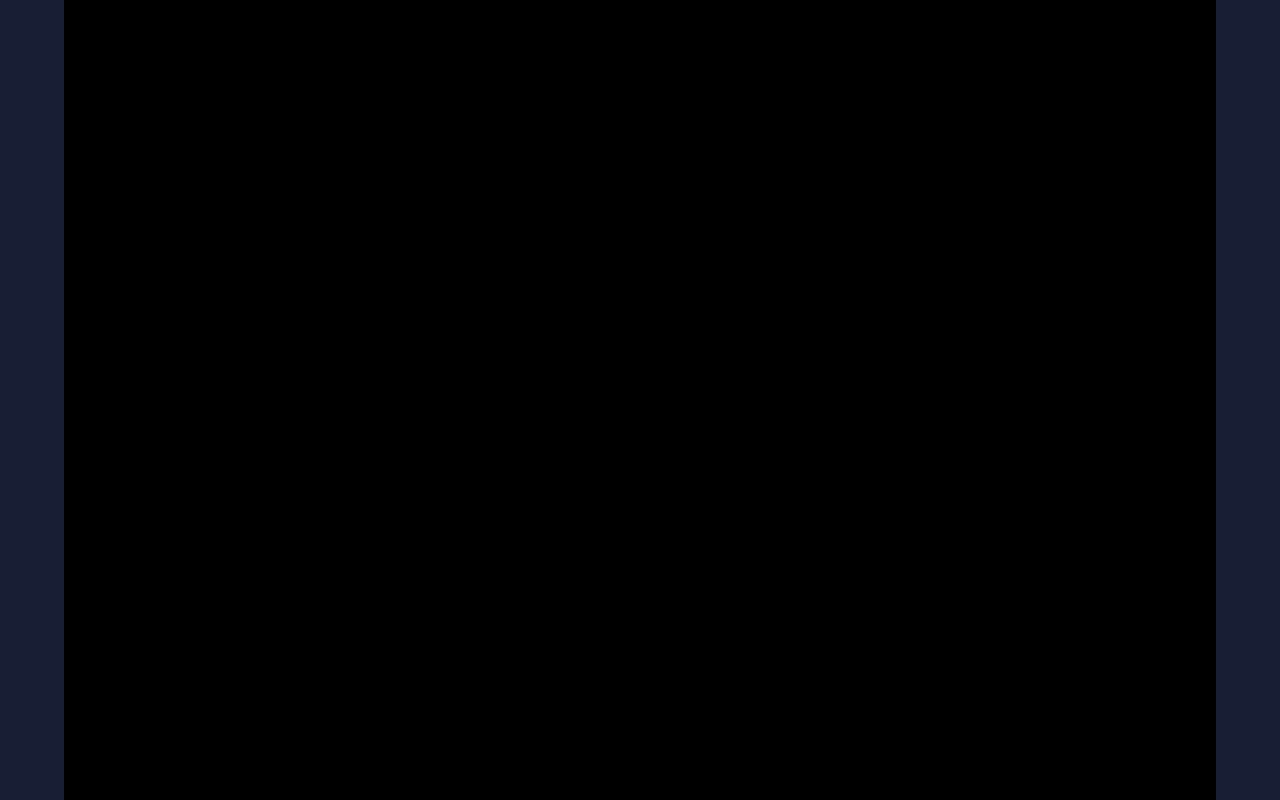
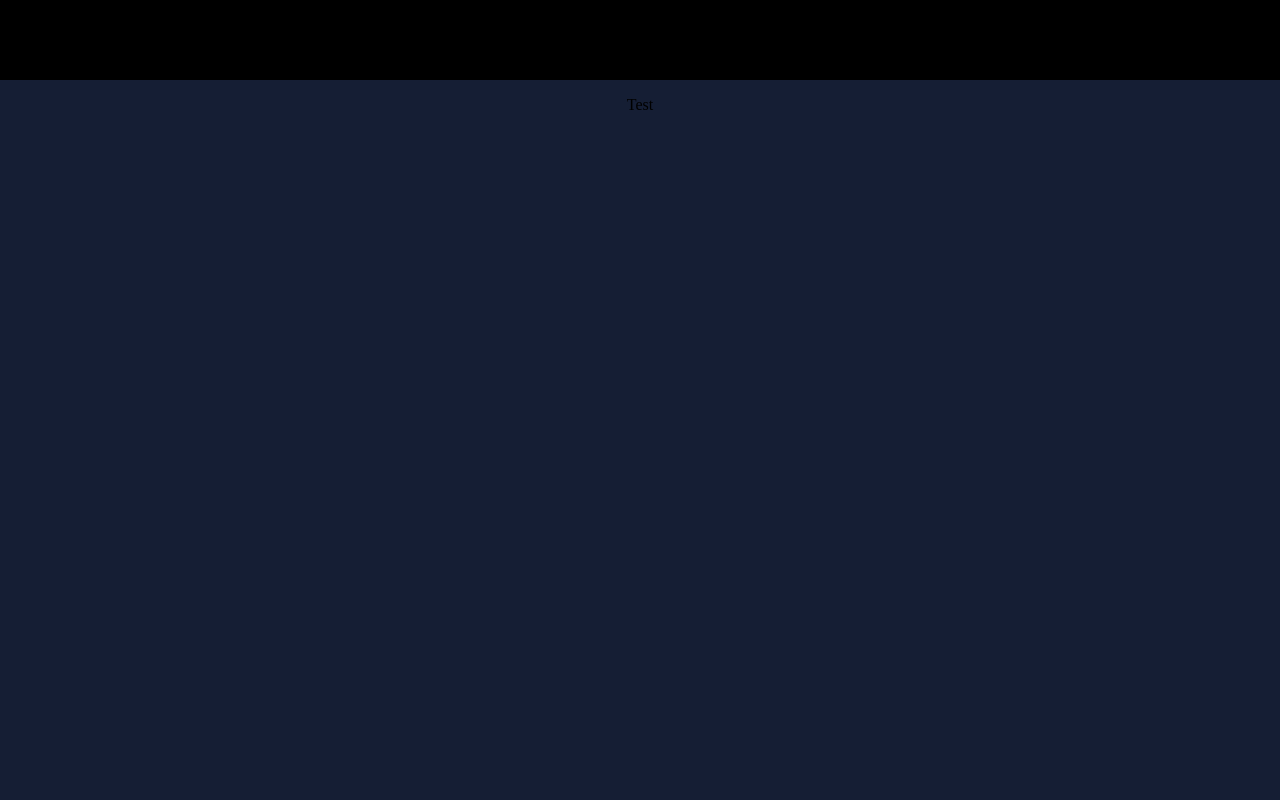
Before and after one commit to Tiqur/portfolio, a React (Vite) app: page / in a window 1280 px wide. Built offline with nearby package versions, Linux system fonts and the light colour scheme.

Commit message:
Nabvar wrapper component

```diff
--- a/src/App.tsx
+++ b/src/App.tsx
@@ -1,10 +1,11 @@
-import { useState } from 'react';
-import { Layout } from './components/index';
+import { Layout, Navbar } from './components/index';
 
 function App() {
   return (
     <Layout>
-      <p>Test</p>
+      <Navbar>
+        <p>Test</p>
+      </Navbar>
     </Layout>
   )
 }
--- a/src/components/index.ts
+++ b/src/components/index.ts
@@ -1 +1,2 @@
 export {Layout} from './layout/main';
+export {Navbar} from './navbar/main';
--- a/src/components/layout/styles.module.scss
+++ b/src/components/layout/styles.module.scss
@@ -1,13 +1,16 @@
 .container {
   display: flex;
-  justify-content: center;
+  flex-direction: column;
+  align-items: center;
   heigth: 100vh;
   width: 100%;
 }
 
 .bodyContainer {
+  display: flex;
+  flex-direction: column;
+  align-items: center;
   height: 100vh;
   max-width: 1700px;
   width: 90%;
-  background: black;
 }
--- /dev/null
+++ b/src/components/navbar/main.tsx
@@ -0,0 +1,13 @@
+import styles from './styles.module.scss';
+
+export const Navbar: React.FunctionComponent = (props) => {
+  return (
+    <div className={styles.container}>
+      <header className={styles.navbar}>
+
+      </header>
+      {props.children}
+    </div>
+
+  )
+}
--- /dev/null
+++ b/src/components/navbar/styles.module.scss
@@ -0,0 +1,13 @@
+.container {
+  display: flex;
+  flex-direction: column;
+  align-items: center;
+  height: 100%;
+}
+
+.navbar {
+  display: flex;
+  width: 100vw;
+  height: 5em;
+  background: black;
+}
```
